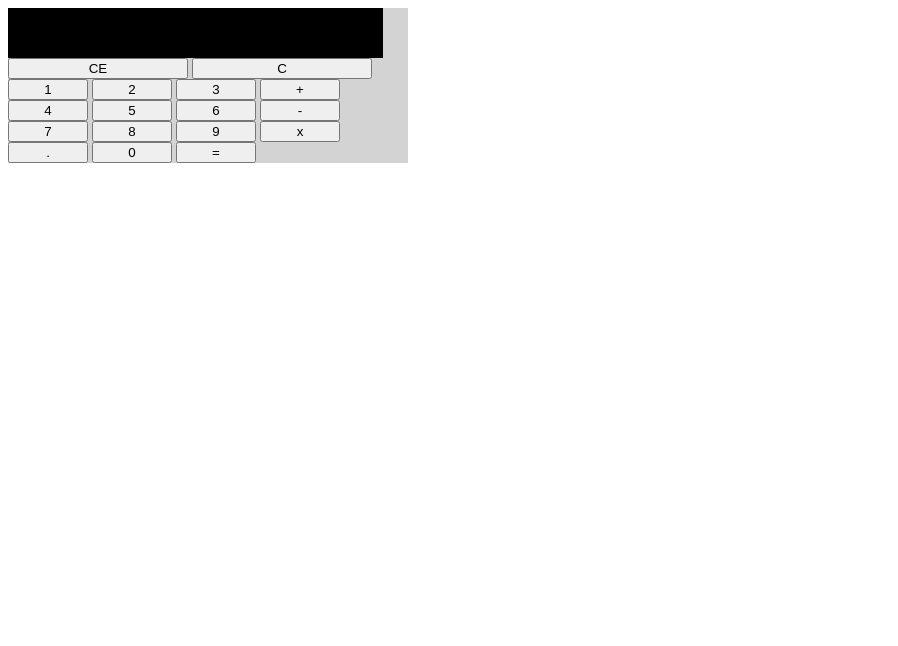
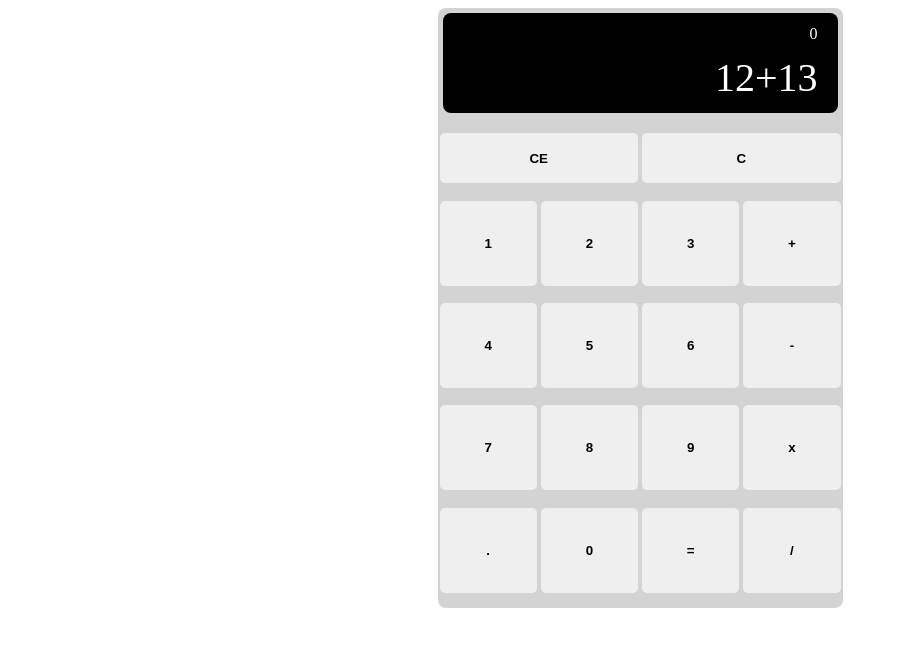
Before and after one commit to theeddie4433/calculator, a plain HTML site: page index.html in a window 1280 px wide. Shown: the whole page, without its empty margins (0-898 px from the left). Drawn offline with Linux system fonts and the light colour scheme.

Commit message:
html classes corrected, css calculator is designed, js queryselectors created, basic functions, keydown  event listener defined

```diff
--- a/calculator.css
+++ b/calculator.css
@@ -1,21 +1,68 @@
+.container{
+    display: grid;
+    justify-content: center;
+    align-items: center;
+
+}
 .calculator{
     background-color: lightgray;
-    width: 400px;
     display: flex;
     flex-direction: column;
+    align-items: center;
+    justify-content: space-between;
+    border-radius: 8px;
+    height: 75vh;
 }
 
 .btn{
-    width: 20%;
+    width: 25%;
+    border: 0;
+    height: 85px;
+    padding: 2px;
+    margin: 2px;
+    font-weight: bold;
+    border-radius: 5px;
+}
+
+.btn:hover{
+    filter: brightness(0.8);
+}
+
+.buttons{
+    display: flex;
+    align-items:stretch;
+    flex-grow: 1;
+    flex-direction: column;
+    align-self: stretch;
+    justify-content: space-evenly;
+}
+
+.wrapper{
+    display: flex;
+    justify-content: space-evenly;
 }
 
 #clear,#delete{
-    width: 45%;
+    flex-grow: 3;
+    flex-basis: 175px;
+    height: 50px;
 }
 
 .display{
     background-color: black;
     color: white;
     width: 375px;
-    height: 50px;
+    height: 100px;
+    margin-bottom: 10px;
+    border-radius: 8px;
+    display: flex;
+    flex-direction: column;
+    justify-content: space-evenly;
+    align-items:flex-end;
+    padding-right: 20px;
+    margin: 5px;
 }
+
+.currentOp{
+    font-size: 40px;
+}
--- a/calculator.js
+++ b/calculator.js
@@ -0,0 +1,62 @@
+/*
+const plus = document.getElementById('.plus');
+const minus = document.getElementById('.minus');
+const times = document.getElementById('.times');
+const divide = document.getElementById('.divided');
+*/
+const currentOperation = document.querySelector('.currentOp')
+const result = document.querySelector('.result')
+const clear = document.getElementById('.clear');
+const delete = document.getElementById('.delete');
+const numberButtons = document.querySelectorAll('[data-number]');
+
+let firstNumber = ''
+let operand = ''
+let secondNumber = ''
+
+window.addEventListener('keydown', handleKeyboardInput);
+
+clear.addEventListener('click', handleClearClick);
+delete.addEventListener('click', handleDeleteClick);
+
+
+numberButtons.forEach((button) =>
+  button.addEventListener('click', () => appendNumber(button.textContent))
+);
+
+
+appendNumber(number){
+    if (firstNumber === '') {
+
+    }
+}
+
+
+function add(a, b) {
+    return a + b
+  }
+
+  function substract(a, b) {
+    return a - b
+  }
+
+  function multiply(a, b) {
+    return a * b
+  }
+
+  function divide(a, b) {
+    return a / b
+  }
+
+  function handleKeyboardInput(e){
+    if(e.key >= 0 && e.key <= 9) appendNumber(e.key)
+    if(e.key === 'return') evaluate()
+    if(e.key === '.') appendPoint()
+    if(e.key === 'Backspace') deleteNum()
+    if(e.key === 'escape') clear()
+    if(e.key === '/' || e.key === '+' || e.key === '*' || e.key ==='-') setOperation(appendOperand(e.key))
+  }
+
+  setOperation(operand){
+
+  }
--- a/index.html
+++ b/index.html
@@ -11,27 +11,38 @@
     <div class="container">
         <div class="calculator">
             <div class="display">
-                <div class="currentOp"></div>
-                <div class="nextOp"></div>
+                <div class="result">0</div>
+                <div class="currentOp">12+13</div>
             </div>
             <div class="buttons">
+                <div class="wrapper">
                     <button class="btn" id="clear">CE</button>
                     <button class="btn" id="delete">C</button>
-                <button class="btn" id="N1">1</button>
-                <button class="btn" id="N2">2</button>
-                <button class="btn" id="N3">3</button>
+                </div>
+                <div class="wrapper">
+                    <button class="btn" data-number>1</button>
+                    <button class="btn" data-number>2</button>
+                    <button class="btn" data-number>3</button>
                     <button class="btn" id="plus">+</button>
-                <button class="btn" id="N4">4</button>
-                <button class="btn" id="N5">5</button>
-                <button class="btn" id="N6">6</button>
+                </div>
+                <div class="wrapper">
+                    <button class="btn" data-number>4</button>
+                    <button class="btn" data-number>5</button>
+                    <button class="btn" data-number>6</button>
                     <button class="btn" id="minus">-</button>
-                <button class="btn" id="N7">7</button>
-                <button class="btn" id="N8">8</button>
-                <button class="btn" id="N9">9</button>
+                </div>
+                <div class="wrapper">
+                    <button class="btn" data-number>7</button>
+                    <button class="btn" data-number>8</button>
+                    <button class="btn" data-number>9</button>
                     <button class="btn" id="times">x</button>
+                </div>
+                <div class="wrapper">
                     <button class="btn" id="point">.</button>
-                <button class="btn" id="N0">0</button>
+                    <button class="btn" data-number>0</button>
                     <button class="btn" id="equal">=</button>
+                    <button class="btn" id="divided">/</button>
+                </div>
             </div>
         </div>
     </div>
```
Lines whose indentation alone changed are shown as unchanged.
